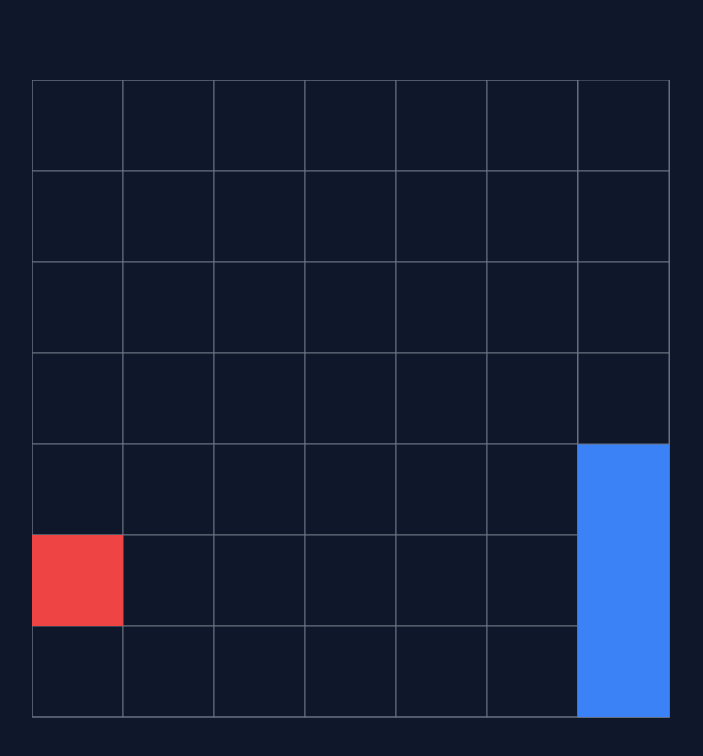
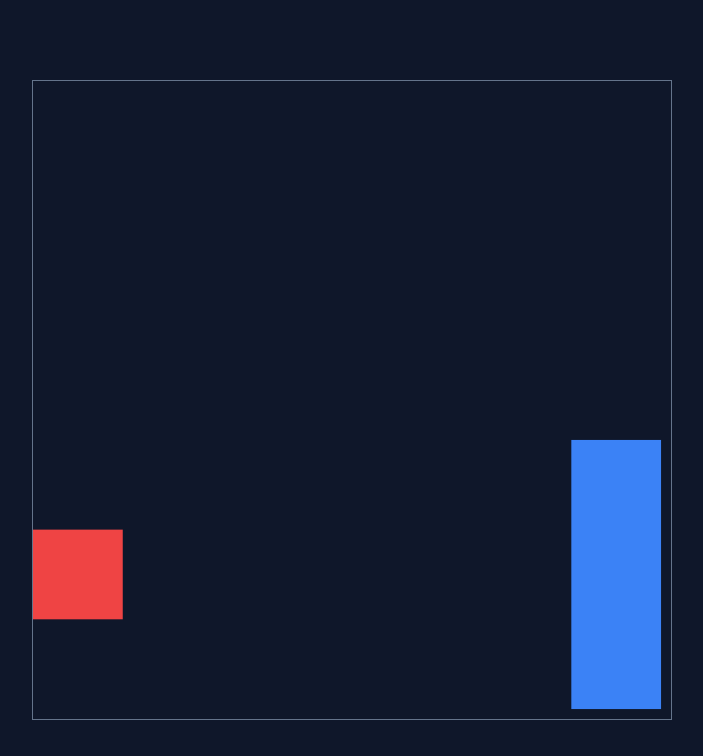
Before and after one commit to bohdancho/canvas-snake, a website built with Vite: page index.html in a window 1280 px wide. Shown: the whole page, without its empty margins (288-991 px from the left). Built offline with nearby package versions, Linux system fonts and the light colour scheme.

Commit message:
implement FieldSquarePixel

```diff
--- a/src/game/core/config.ts
+++ b/src/game/core/config.ts
@@ -1,13 +1,13 @@
 export const config = {
   field: {
     length: 7,
+    resolution: 5,
   },
   snake: {
     initLength: 3,
     moveFrequencyMs: 300,
   },
   colors: {
-    grid: '#6b7280', // tw-grey-500
     snake: '#3b82f6', // tw-blue-500
     food: '#ef4444', // tw-red-500
   },
--- a/src/game/entities/snake/snakeBody/snakeBody.ts
+++ b/src/game/entities/snake/snakeBody/snakeBody.ts
@@ -38,7 +38,7 @@ export class SnakeBody {
   public trimTail(): void {
     const removedSegment = this.segments.shift()
     if (!removedSegment) throw Error('Snake trimTail failed')
-    this.field.updateSquare(removedSegment.location, null)
+    this.field.updateSquare(removedSegment.location, undefined)
     this.field.renderSquare(removedSegment.location)
   }
 
--- a/src/game/field/field.ts
+++ b/src/game/field/field.ts
@@ -1,19 +1,16 @@
-import { Canvas, Color, config } from '~/game/core'
+import { Canvas, config } from '~/game/core'
 import { Entity } from '~/game/entities'
 import { Direction, Vector } from '~/game/units'
-import { Square } from '.'
+import { ReadonlyMatrix } from '~/utils'
+import { FieldSquare } from './fieldSquare'
 
 export class Field {
   public readonly length: number = config.field.length
-  private readonly gridColor = config.colors.grid
-  private readonly squares: Square[][]
-  private readonly squareLengthPx: number
+  private readonly squares: ReadonlyMatrix<FieldSquare>
 
   constructor(private readonly canvas: Canvas) {
-    const squareLengthPx = Field.getSquareLengthPx(this.canvas, this.length)
-
-    this.squareLengthPx = squareLengthPx
-    this.squares = Field.getInitialSquares(this.canvas, this.length, squareLengthPx, this.gridColor)
+    const squareLengthPx = canvas.sizePx / this.length
+    this.squares = Field.getInitialSquares(this.canvas, this.length, squareLengthPx)
   }
 
   public initRender(): void {
@@ -22,11 +19,9 @@ export class Field {
         square.render()
       }),
     )
-
-    this.paintInitBorder()
   }
 
-  public updateSquare(location: Vector, entity: Entity | null): void {
+  public updateSquare(location: Vector, entity: Entity | undefined): void {
     const square = this.getSquare(location)
     square.entity = entity
   }
@@ -38,11 +33,11 @@ export class Field {
 
   public getRandomFreeLocation(): Vector {
     const location = Vector.random(this.length)
-    const isFree = this.getSquare(location).entity === null
+    const isFree = this.getSquare(location).entity === undefined
     return isFree ? location : this.getRandomFreeLocation()
   }
 
-  public getSquare(location: Vector): Square {
+  public getSquare(location: Vector): FieldSquare {
     return this.squares[location.y][location.x]
   }
 
@@ -50,16 +45,6 @@ export class Field {
     const { x, y } = location
 
     return x >= 0 && y >= 0 && x < this.length && y < this.length
-  }
-
-  private paintInitBorder(): void {
-    this.canvas.ctx.strokeStyle = this.gridColor
-    this.canvas.ctx.strokeRect(
-      0,
-      0,
-      this.length * this.squareLengthPx,
-      this.length * this.squareLengthPx,
-    )
   }
 
   public static getConnectedLocation(direction: Direction, prev: Vector): Vector {
@@ -82,21 +67,21 @@ export class Field {
     return new Vector(x, y)
   }
 
-  private static getSquareLengthPx(canvas: Canvas, fieldLength: number): number {
-    return Math.floor(canvas.sizePx / fieldLength)
-  }
-
   private static getInitialSquares(
     canvas: Canvas,
     fieldLength: number,
     squareLengthPx: number,
-    gridColor: Color,
-  ): Square[][] {
-    const squares: Square[][] = []
+  ): FieldSquare[][] {
+    const squares: FieldSquare[][] = []
     for (let y = 0; y < fieldLength; y++) {
       squares[y] = []
       for (let x = 0; x < fieldLength; x++) {
-        squares[y][x] = new Square(canvas, squareLengthPx, new Vector(x, y), gridColor)
+        squares[y][x] = new FieldSquare(
+          canvas,
+          squareLengthPx,
+          new Vector(x, y),
+          config.field.resolution, // todo pull resolution to config
+        )
       }
     }
     return squares
--- /dev/null
+++ b/src/game/field/fieldSquare/fieldSquare.ts
@@ -0,0 +1,54 @@
+import { Canvas } from '~/game/core'
+import { Entity } from '~/game/entities'
+import { Vector } from '~/game/units'
+import { ReadonlyMatrix } from '~/utils'
+import { FieldSquarePixel } from './fieldSquarePixel'
+
+export class FieldSquare {
+  private _entity?: Entity
+  private readonly pixels: ReadonlyMatrix<FieldSquarePixel>
+
+  constructor(canvas: Canvas, lengthPx: number, location: Vector, resolution: number) {
+    this.pixels = FieldSquare.getInitialPixels(canvas, lengthPx, location, resolution)
+  }
+
+  public render(): void {
+    this.pixels.forEach((row) =>
+      row.forEach((pixel) => {
+        pixel.color = this._entity?.color
+      }),
+    )
+  }
+
+  public get entity(): Entity | undefined {
+    return this._entity
+  }
+
+  public set entity(entity: Entity | undefined) {
+    const entityChanged = this._entity !== entity
+    if (entityChanged) {
+      this._entity?.onDestroy?.()
+    }
+    this._entity = entity
+  }
+
+  private static getInitialPixels(
+    canvas: Canvas,
+    squareLengthPx: number,
+    location: Vector,
+    resolution: number,
+  ): FieldSquarePixel[][] {
+    const pixels: FieldSquarePixel[][] = []
+    for (let y = 0; y < resolution; y++) {
+      pixels[y] = []
+      for (let x = 0; x < resolution; x++) {
+        const pixelX = location.x * resolution + x
+        const pixelY = location.y * resolution + y
+
+        const pixelLengthPx = Math.floor(squareLengthPx / resolution)
+        pixels[y][x] = new FieldSquarePixel(canvas, pixelLengthPx, new Vector(pixelX, pixelY))
+      }
+    }
+    return pixels
+  }
+}
--- /dev/null
+++ b/src/game/field/fieldSquare/fieldSquarePixel/fieldSquarePixel.ts
@@ -0,0 +1,43 @@
+import { Canvas, Color } from '~/game/core'
+import { Vector } from '~/game/units'
+
+export class FieldSquarePixel {
+  private _color?: Color
+
+  constructor(
+    private readonly canvas: Canvas,
+    private readonly lengthPx: number,
+    private readonly location: Vector,
+  ) {}
+
+  public set color(color: Color | undefined) {
+    if (this._color === color) {
+      return
+    }
+    this._color = color
+    if (color) {
+      this.paint(color)
+    } else {
+      this.clear()
+    }
+  }
+
+  private paint(color: Color): void {
+    this.canvas.ctx.fillStyle = color
+    this.canvas.ctx.fillRect(
+      this.lengthPx * this.location.x,
+      this.lengthPx * this.location.y,
+      this.lengthPx,
+      this.lengthPx,
+    )
+  }
+
+  private clear(): void {
+    this.canvas.ctx.clearRect(
+      this.lengthPx * this.location.x,
+      this.lengthPx * this.location.y,
+      this.lengthPx,
+      this.lengthPx,
+    )
+  }
+}
--- /dev/null
+++ b/src/game/field/fieldSquare/fieldSquarePixel/index.ts
@@ -0,0 +1 @@
+export * from './fieldSquarePixel'
--- /dev/null
+++ b/src/game/field/fieldSquare/index.ts
@@ -0,0 +1 @@
+export * from './fieldSquare'
--- a/src/game/field/index.ts
+++ b/src/game/field/index.ts
@@ -1,2 +1 @@
 export * from './field'
-export * from './square'
--- a/src/game/field/square.ts
+++ /dev/null
@@ -1,64 +0,0 @@
-import { Canvas, Color } from '~/game/core'
-import { Entity } from '~/game/entities'
-import { Vector } from '~/game/units'
-
-export class Square {
-  private _entity: Entity | null = null
-
-  constructor(
-    private readonly canvas: Canvas,
-    private readonly lengthPx: number,
-    private readonly location: Vector,
-    private readonly borderColor: Color,
-  ) {}
-
-  public render(): void {
-    if (this._entity) {
-      this.paint(this._entity.color)
-    } else {
-      this.clear()
-    }
-  }
-
-  public get entity(): Entity | null {
-    return this._entity
-  }
-
-  public set entity(entity: Entity | null) {
-    const entityChanged = this._entity !== entity
-    if (entityChanged) {
-      this._entity?.onDestroy?.()
-    }
-    this._entity = entity
-  }
-
-  private paint(color: Color): void {
-    this.canvas.ctx.fillStyle = color
-    this.canvas.ctx.fillRect(
-      this.lengthPx * this.location.x,
-      this.lengthPx * this.location.y,
-      this.lengthPx,
-      this.lengthPx,
-    )
-  }
-
-  private clear(): void {
-    this.canvas.ctx.clearRect(
-      this.lengthPx * this.location.x,
-      this.lengthPx * this.location.y,
-      this.lengthPx,
-      this.lengthPx,
-    )
-    this.paintBorder()
-  }
-
-  private paintBorder(): void {
-    this.canvas.ctx.strokeStyle = this.borderColor
-    this.canvas.ctx.strokeRect(
-      this.lengthPx * this.location.x,
-      this.lengthPx * this.location.y,
-      this.lengthPx,
-      this.lengthPx,
-    )
-  }
-}
--- a/src/styles.css
+++ b/src/styles.css
@@ -2,6 +2,7 @@ canvas {
   width: 80vw;
   max-width: 80vh;
   aspect-ratio: 1 / 1;
+  border: 1px solid #64748b; // tw-slate-900
 }
 
 .wrapper {
--- a/src/utils/index.ts
+++ b/src/utils/index.ts
@@ -1 +1,2 @@
 export * from './randomInteger'
+export * from './readonlyMatrix.type'
--- /dev/null
+++ b/src/utils/readonlyMatrix.type.ts
@@ -0,0 +1 @@
+export type ReadonlyMatrix<T> = ReadonlyArray<ReadonlyArray<T>>
```
